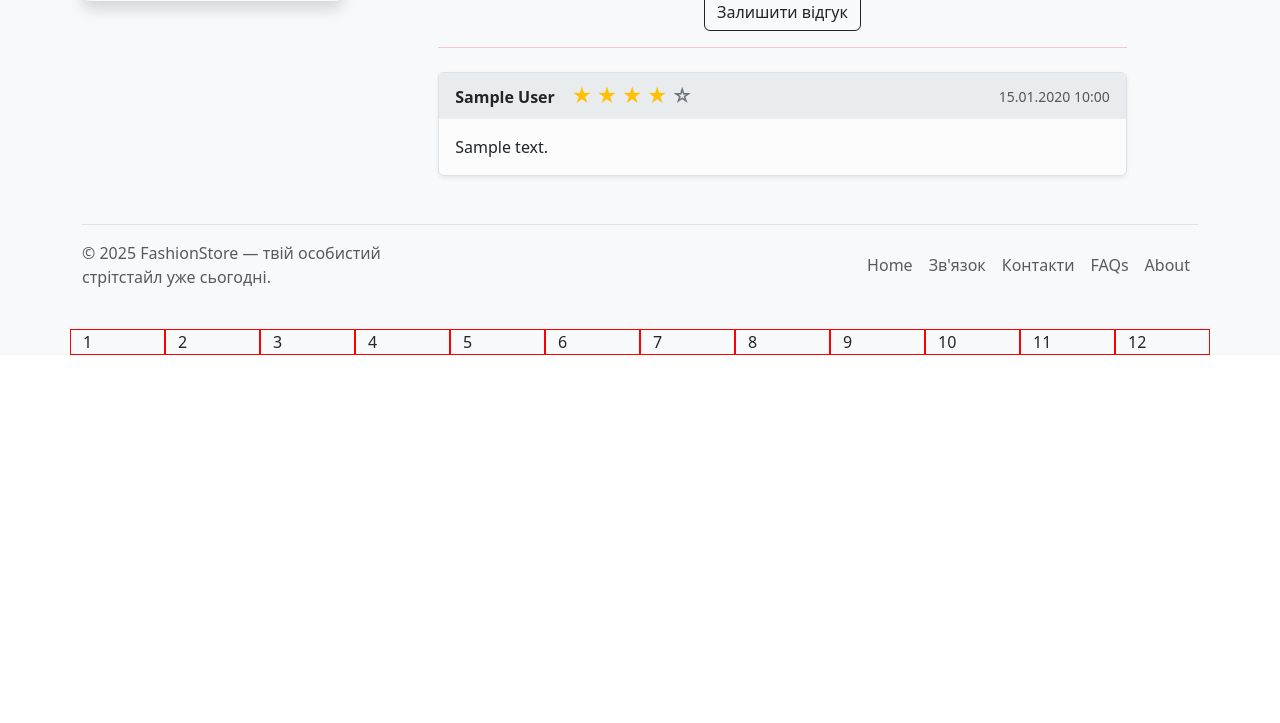
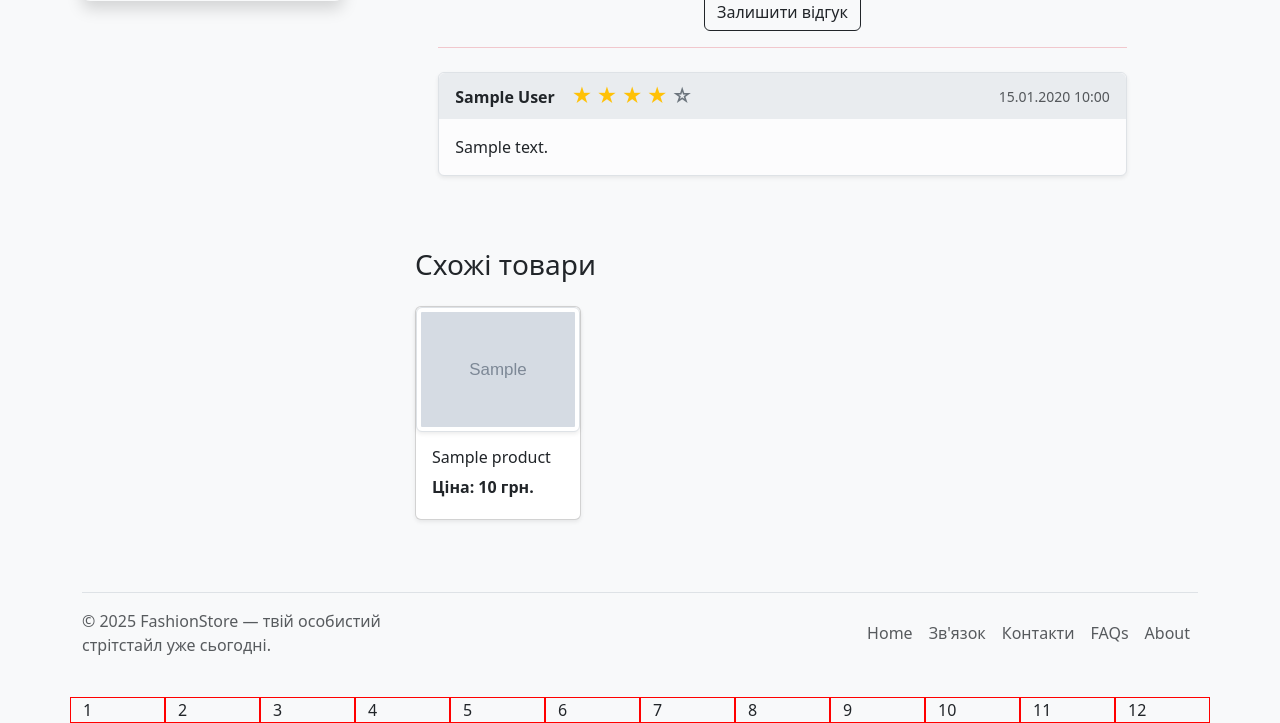
Before and after one commit to Paprics/webshop, a Django app: template src/store/templates/product_detail.html in a window 1280 px wide. Shown: the part 552-1275 px from the top of the page. Before the commit the page ends 907 px from the top, so only its background shows below. Run offline with Django 5.2, Linux system fonts and the light colour scheme; the template is opened without the code that fills it: most values are stand-ins (such as "Sample title", 1, 10 or a date in 2020); grey boxes marked "Sample" are stand-in pictures.

Commit message:
STORE: Added product recommendations block to the product detail page.

```diff
--- a/src/askrate/admin.py
+++ b/src/askrate/admin.py
@@ -1,6 +1,8 @@
 from django.contrib import admin
+
 from .models import AskRateModel
+
 
 # Register your models here.
 @admin.register(AskRateModel)
-class AskRateModelAdmin(admin.ModelAdmin):...
+class AskRateModelAdmin(admin.ModelAdmin): ...
--- a/src/askrate/urls.py
+++ b/src/askrate/urls.py
@@ -1,10 +1,11 @@
 from django.urls import path
 from django.views.generic import TemplateView
+
 from . import views
 
 app_name = "askrate"
 
 urlpatterns = [
     path("create/", views.AskRateCreateView.as_view(), name="create"),
-    path('', TemplateView.as_view(template_name='askratee.html'))
+    path("", TemplateView.as_view(template_name="askratee.html")),
 ]
--- a/src/askrate/views.py
+++ b/src/askrate/views.py
@@ -1,8 +1,7 @@
-from django.shortcuts import render
 from django.views.generic import CreateView
 
+from askrate.forms import AskRateForms
 from askrate.models import AskRateModel
-from askrate.forms import AskRateForms
 
 
 class AskRateCreateView(CreateView):
@@ -10,7 +9,7 @@ class AskRateCreateView(CreateView):
     form_class = AskRateForms
 
     def get_success_url(self):
-        return self.request.META.get('HTTP_REFERER', '/')
+        return self.request.META.get("HTTP_REFERER", "/")
 
     def form_valid(self, form):
         form.instance.customer = self.request.user if self.request.user.is_authenticated else None
--- a/src/config/settings/base.py
+++ b/src/config/settings/base.py
@@ -25,7 +25,7 @@ INSTALLED_APPS = [
     "cart.apps.CartConfig",
     "favorites.apps.FavoritesConfig",
     "payments.apps.PaymentsConfig",
-    'askrate.apps.AskrateConfig',
+    "askrate.apps.AskrateConfig",
     # extantions
     "mptt",
     "rest_framework",
--- a/src/store/templates/product_detail.html
+++ b/src/store/templates/product_detail.html
@@ -64,4 +64,9 @@
             {% include 'includes/askrate.html' %}
         </div>
     </div>
+
+    <div class="container-fluid mt-5">
+        {% include 'includes/recommendations.html' %}
+    </div>
+
 {% endblock %}
--- /dev/null
+++ b/src/templates/includes/recommendations.html
@@ -0,0 +1,30 @@
+{% load static %}
+<div class="container-fluid mt-5 p-4" style="background-color: #f8f9fa;">
+    <div class="container">
+        <h3 class="mb-4">Схожі товари</h3>
+
+        <div class="row row-cols-1 row-cols-sm-2 row-cols-md-4 g-4">
+            {% for product in recommendations %}
+                <div class="col">
+                    <a href="{% url 'store:product_detail' product.slug %}" class="card-link"
+                       style="text-decoration: none; color: inherit;">
+                        <div class="card h-100 shadow-sm">
+                            {% if product.image and product.image.url %}
+                                <img src="{{ product.image.url }}" class="img-fluid rounded shadow-sm img-thumbnail"
+                                     alt="{{ product.title }}">
+                            {% else %}
+                                <img src="{% static 'img/No_image.png' %}"
+                                     class="img-fluid rounded shadow-sm img-thumbnail"
+                                     alt="Проблема">
+                            {% endif %}
+                            <div class="card-body">
+                                <h6 class="card-title">{{ product.title|truncatechars:40 }}</h6>
+                                <p class="card-price mb-1 fw-bold">Ціна: {{ product.price }} грн.</p>
+                            </div>
+                        </div>
+                    </a>
+                </div>
+            {% endfor %}
+        </div>
+    </div>
+</div>
```
Also changed, not shown: src/askrate/forms.py (+5 -5 lines), src/askrate/models.py (+8 -15 lines), src/store/views.py (+16 -2 lines).
